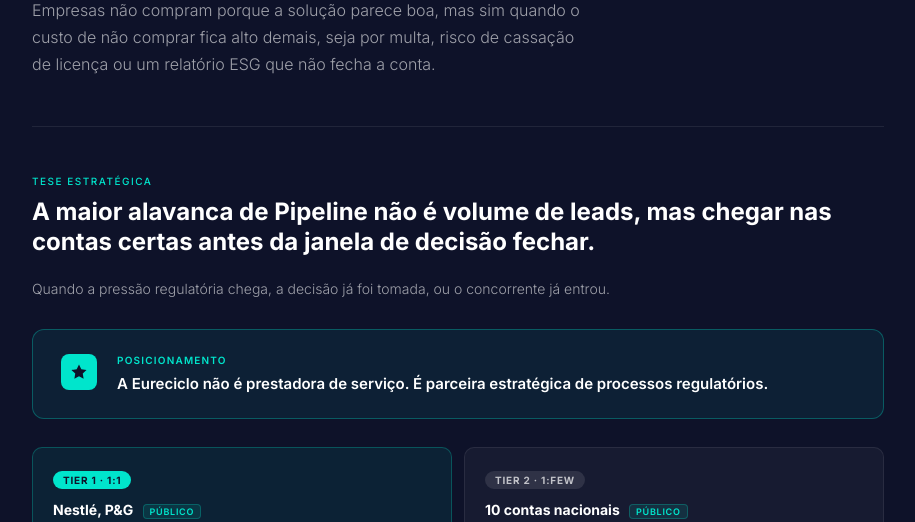
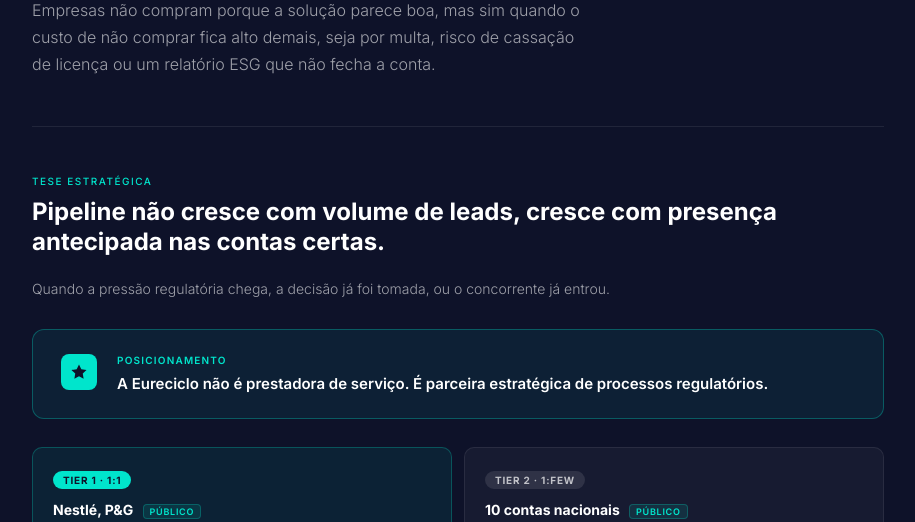
Before and after one commit to tatianeabib/case-bowe, a plain HTML site: page index.html in a window 1280 px wide. Shown: the part 260-782 px from the top of the page, without its empty margins (182-1097 px from the left). Drawn offline with Linux system fonts and the light colour scheme.

Commit message:
Update index.html

```diff
--- a/index.html
+++ b/index.html
@@ -503,7 +503,7 @@
 
   <div class="bw-section">
     <span class="bw-label">Tese estratégica</span>
-    <h2 class="bw-h2">A maior alavanca de Pipeline não é volume de leads, mas chegar nas contas certas antes da janela de decisão fechar.</h2>
+    <h2 class="bw-h2">Pipeline não cresce com volume de leads, cresce com presença antecipada nas contas certas.</h2>
     <p class="bw-body">Quando a pressão regulatória chega, a decisão já foi tomada, ou o concorrente já entrou.</p>
 
     <div class="bw-posicionamento">
```
